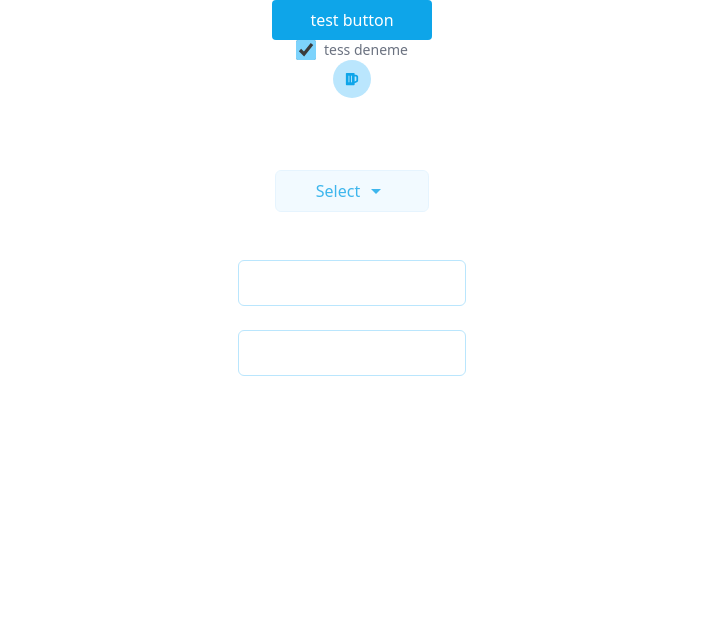
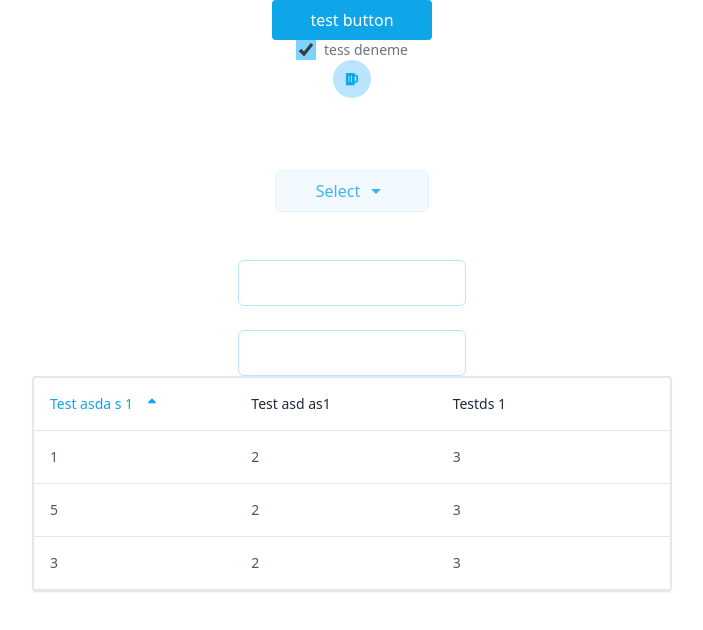
Before and after one commit to halilcn/reco, a React (Create React App) app: page / in a window 1280 px wide. Shown: the top 630 px of the page, without its empty margins (288-991 px from the left). Built offline with nearby package versions, Linux system fonts and the light colour scheme.

Commit message:
work table component

```diff
--- a/src/App.tsx
+++ b/src/App.tsx
@@ -8,6 +8,7 @@ import Checkbox from './components/checkbox/Checkbox'
 import IconCheckbox from './components/icon-checkbox/IconCheckbox'
 import Input from './components/input/Input'
 import Select from './components/select/Select'
+import Table from './components/table/Table'
 
 function App() {
   const [testCheck, setTestCheck] = useState(true)
@@ -64,6 +65,20 @@ function App() {
           { value: 2, text: 'aaaaa' },
         ]}
       />
+      <div className="w-1/2">
+        <Table
+          rows={[
+            { field: 'price', headerName: 'Price' },
+            { field: 'title', headerName: 'Title' },
+            { field: 'description', headerName: 'Description' },
+          ]}
+          columns={[
+            { price: 10, title: 'test asd', description: 'adsas' },
+            { price: 20, title: 'cxvxcv', description: 'twer' },
+            { price: 2, title: 'fdtdsdsest asd', description: 'yere' },
+          ]}
+        />
+      </div>
     </div>
   )
 }
--- a/src/components/table/Table.tsx
+++ b/src/components/table/Table.tsx
@@ -1,21 +1,64 @@
 import classNames from 'classnames'
-import React, { useState } from 'react'
+import React, { useEffect, useState } from 'react'
+import { FaSortUp } from 'react-icons/fa'
 
 import convertClassesToImportant from '../../utils/convertClassesToImportant'
 
-export type optionTypes = string | number
+export interface IRows {
+  field: string
+  headerName: string
+}
 
-export interface ITitles {}
+export interface IProps extends React.ComponentProps<'div'> {
+  rows: IRows[]
+  columns: any[]
+}
 
-//todo:table içine child olarak row ekleme
-//todo:table içine child olarak title ekleme
+enum SortType {
+  ASC = 'asc',
+  DESC = 'desc',
+}
 
-export interface IProps extends React.ComponentProps<'div'> {}
+//todo:row ve title custom style?
 
 const Select: React.FC<IProps> = props => {
   const { className, ...componentProps } = props
 
-  return <div></div>
+  const [tableColumns, setTableColumns] = useState<any[]>([])
+
+  useEffect(() => {
+    setTableColumns([
+      { test: 1, test1: 2, test3: 3 },
+      { test: 5, test1: 2, test3: 3 },
+      { test: 3, test1: 2, test3: 3 },
+    ])
+  }, [])
+
+  const sortColum = (field: string, sortType: SortType) => {
+    alert(sortType)
+  }
+
+  return (
+    <div className="w-full border-2 rounded shadow-sm">
+      <div className="flex justify-around border-b p-4 text-sm text-gray-800">
+        <div
+          onClick={() => sortColum('field_name', SortType.ASC)}
+          className="flex items-center w-full cursor-pointer text-sky-500">
+          Test asda s 1
+          <FaSortUp className="ml-3" />
+        </div>
+        <div className=" w-full">Test asd as1</div>
+        <div className=" w-full">Testds 1</div>
+      </div>
+      {tableColumns.map(column => (
+        <div className="flex justify-around p-4 border-b font-light text-sm	text-gray-600">
+          <div className=" w-full">{column.test}</div>
+          <div className=" w-full">{column.test1}</div>
+          <div className=" w-full">{column.test3}</div>
+        </div>
+      ))}
+    </div>
+  )
 }
 
 export default Select
```
